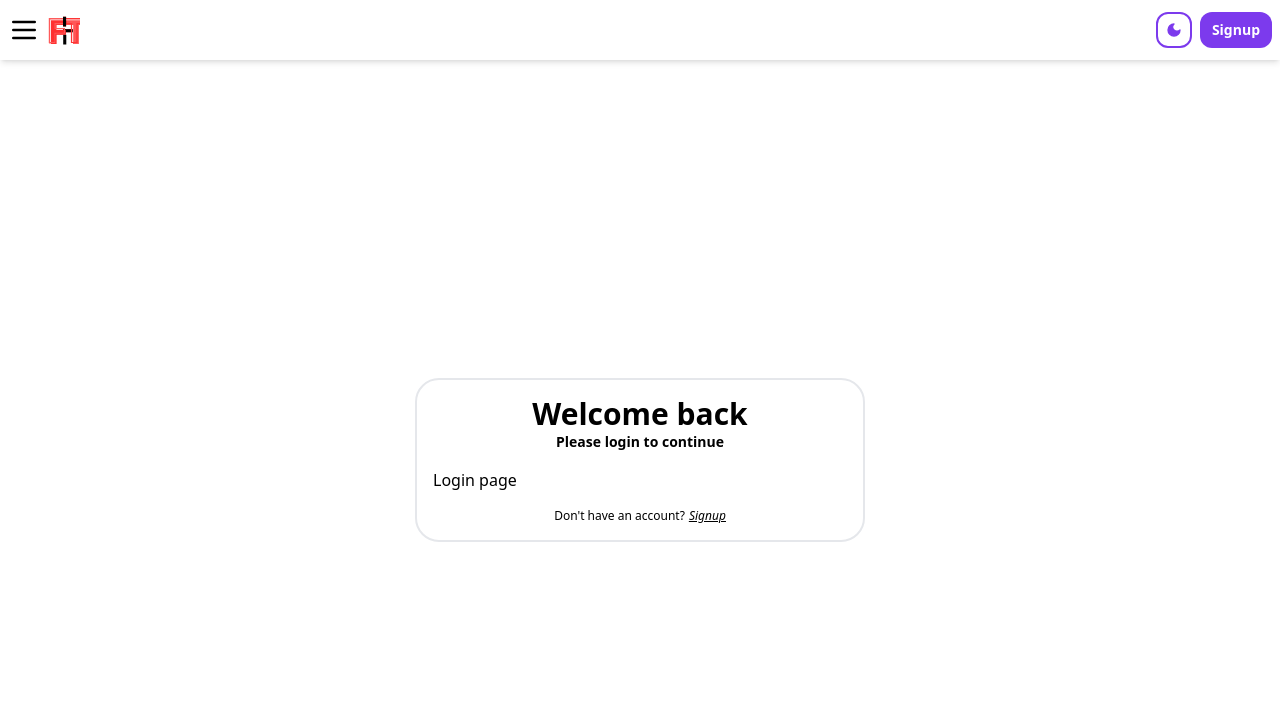
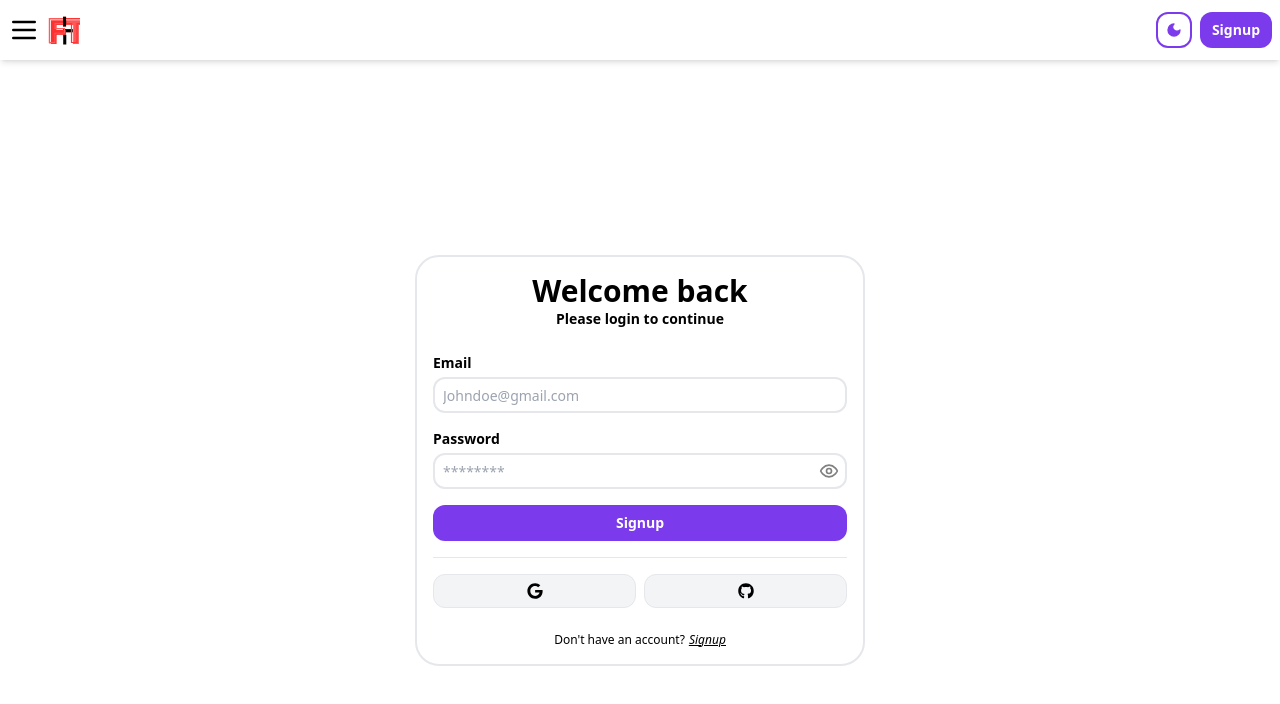
Before and after one commit to Nithinreddy1019/Finance-tracker, a React (Vite) app in the folder frontend/: page /login in a window 1280 px wide. Shown: the top 704 px of the page. Built offline with nearby package versions, Linux system fonts and the light colour scheme.

Commit message:
page: updated loginpage

```diff
--- a/frontend/package.json
+++ b/frontend/package.json
@@ -13,6 +13,7 @@
     "lucide-react": "^0.378.0",
     "react": "^18.2.0",
     "react-dom": "^18.2.0",
+    "react-icons": "^5.2.1",
     "react-router-dom": "^6.23.1"
   },
   "devDependencies": {
--- a/frontend/src/pages/LoginPage.tsx
+++ b/frontend/src/pages/LoginPage.tsx
@@ -1,5 +1,8 @@
 import { NavBar } from "../components/navbar";
+import { Socials } from "../components/socials";
+import { Button } from "../components/ui/button";
 import { CardWrapper } from "../components/ui/card-wrapper";
+import { InputBox } from "../components/ui/input-box";
 
 const LoginPage = () => {
     return (
@@ -15,7 +18,29 @@ const LoginPage = () => {
                     backLinkName="Signup"
                     backLink="/register"
                 >
-                    <p>Login page</p>
+                    <InputBox
+                        inputLabel="Email"
+                        inputType="email"
+                        inputPlaceholder="Johndoe@gmail.com"
+                    />
+
+                    <InputBox
+                        inputLabel="Password"
+                        inputType="password"
+                        inputPlaceholder="********"
+                    />
+
+                    <Button
+                        buttonType="primary"
+                        className="my-2"
+                    >
+                        Signup
+                    </Button>
+
+                    <hr className="my-2"/>
+
+                    <Socials />
+
                 </CardWrapper>
 
             </section>
```
Also changed, not shown: 1 other file (tests, documents, lock files or other folders).
